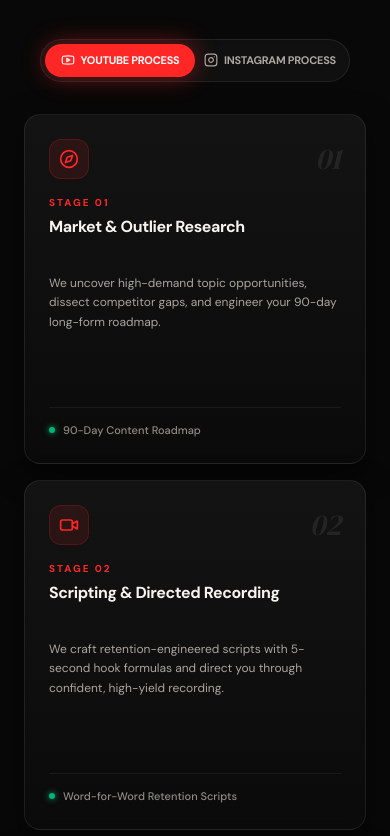
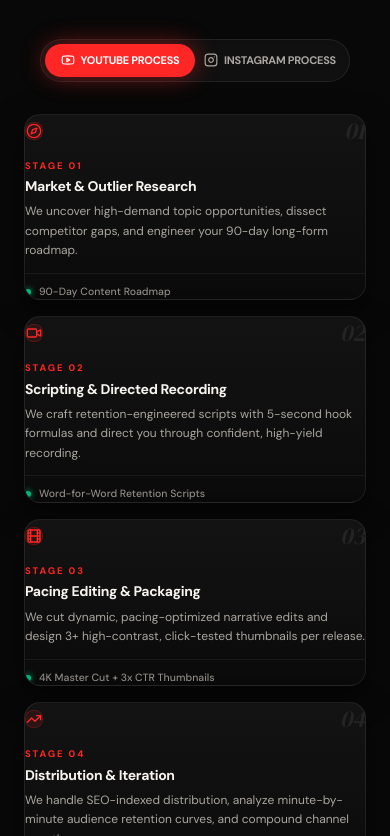
Before and after one commit to RITIKSINGH-DEOS/YouTooGrow, a Next.js app: page / in a window 390 px wide. Shown: the part 1428-2264 px from the top of the page. Built offline with nearby package versions, Linux system fonts and the light colour scheme.

Commit message:
style(process): optimize process card height and internal padding for mobile view

```diff
--- a/src/components/workflow/process-section.tsx
+++ b/src/components/workflow/process-section.tsx
@@ -158,7 +158,7 @@ export function ProcessSection() {
             return (
               <div
                 key={item.step}
-                className="relative rounded-2xl border border-white/[0.08] hover:border-[#ff2626]/60 bg-gradient-to-b from-[#131313] via-[#0f0f0f] to-[#0a0a0a] p-6 transition-all duration-300 ease-out flex flex-col justify-between group overflow-hidden shadow-[0_10px_30px_rgba(0,0,0,0.5)] hover:shadow-[0_20px_45px_-10px_rgba(255,38,38,0.25)] hover:-translate-y-2 min-h-[350px] sm:min-h-[370px] cursor-default"
+                className="relative rounded-2xl border border-white/[0.08] hover:border-[#ff2626]/60 bg-gradient-to-b from-[#131313] via-[#0f0f0f] to-[#0a0a0a] p-4.5 sm:p-6 transition-all duration-300 ease-out flex flex-col justify-between group overflow-hidden shadow-[0_10px_30px_rgba(0,0,0,0.5)] hover:shadow-[0_20px_45px_-10px_rgba(255,38,38,0.25)] hover:-translate-y-2 min-h-0 sm:min-h-[370px] cursor-default"
               >
                 {/* Top Subtle Crimson Radiant Accent Beam on Hover */}
                 <div
@@ -174,33 +174,33 @@ export function ProcessSection() {
 
                 <div className="relative z-10">
                   {/* Top Bar with Icon & Luxury Ghost Numeral */}
-                  <div className="flex items-center justify-between mb-4">
-                    <div className="w-10 h-10 rounded-xl bg-[#ff2626]/10 border border-[#ff2626]/20 flex items-center justify-center text-[#ff2626] group-hover:bg-[#ff2626] group-hover:text-white group-hover:shadow-[0_0_18px_rgba(255,38,38,0.5)] group-hover:scale-105 transition-all duration-300 shadow-sm shrink-0">
-                      <Icon className="w-5 h-5 transition-transform group-hover:scale-110" />
+                  <div className="flex items-center justify-between mb-3 sm:mb-4">
+                    <div className="w-8.5 h-8.5 sm:w-10 sm:h-10 rounded-lg sm:rounded-xl bg-[#ff2626]/10 border border-[#ff2626]/20 flex items-center justify-center text-[#ff2626] group-hover:bg-[#ff2626] group-hover:text-white group-hover:shadow-[0_0_18px_rgba(255,38,38,0.5)] group-hover:scale-105 transition-all duration-300 shadow-sm shrink-0">
+                      <Icon className="w-4 h-4 sm:w-5 sm:h-5 transition-transform group-hover:scale-110" />
                     </div>
-                    <span className="font-serif italic text-3xl sm:text-4xl font-normal text-white/[0.08] group-hover:text-[#ff2626]/35 group-hover:scale-105 transition-all duration-300 select-none">
+                    <span className="font-serif italic text-2xl sm:text-4xl font-normal text-white/[0.08] group-hover:text-[#ff2626]/35 group-hover:scale-105 transition-all duration-300 select-none">
                       {item.step}
                     </span>
                   </div>
 
                   {/* Stage Micro-Badge */}
-                  <span className="text-[10px] font-bold uppercase tracking-[0.2em] text-[#ff2626] block mb-1.5">
+                  <span className="text-[9.5px] sm:text-[10px] font-bold uppercase tracking-[0.2em] text-[#ff2626] block mb-1 sm:mb-1.5">
                     {item.stageBadge}
                   </span>
 
-                  {/* Step Title with Harmonized Min-Height */}
-                  <h3 className="text-base sm:text-lg font-bold text-[#f7f4ef] group-hover:text-white transition-colors mb-2.5 tracking-tight leading-snug min-h-[48px] flex items-start">
+                  {/* Step Title with Harmonized Min-Height on Desktop */}
+                  <h3 className="text-sm sm:text-lg font-bold text-[#f7f4ef] group-hover:text-white transition-colors mb-1.5 sm:mb-2.5 tracking-tight leading-snug min-h-0 sm:min-h-[48px] flex items-start">
                     {item.title}
                   </h3>
 
-                  {/* Step Description with Harmonized Min-Height */}
-                  <p className="text-xs sm:text-sm text-[#aaa6a0] leading-relaxed min-h-[72px]">
+                  {/* Step Description with Harmonized Min-Height on Desktop */}
+                  <p className="text-xs sm:text-sm text-[#aaa6a0] leading-relaxed min-h-0 sm:min-h-[72px]">
                     {item.description}
                   </p>
                 </div>
 
                 {/* Deliverable Footer Anchor */}
-                <div className="relative z-10 pt-3.5 border-t border-white/[0.06] flex items-center gap-2 text-[11px] text-[#8f8b85] group-hover:text-[#cfcac0] transition-colors mt-4">
+                <div className="relative z-10 pt-2.5 sm:pt-3.5 border-t border-white/[0.06] flex items-center gap-2 text-[10.5px] sm:text-[11px] text-[#8f8b85] group-hover:text-[#cfcac0] transition-colors mt-3 sm:mt-4">
                   <span className="w-1.5 h-1.5 rounded-full bg-[#00b67a] shrink-0 shadow-[0_0_6px_#00b67a]" />
                   <span className="font-medium truncate">{item.deliverable}</span>
                 </div>
```
